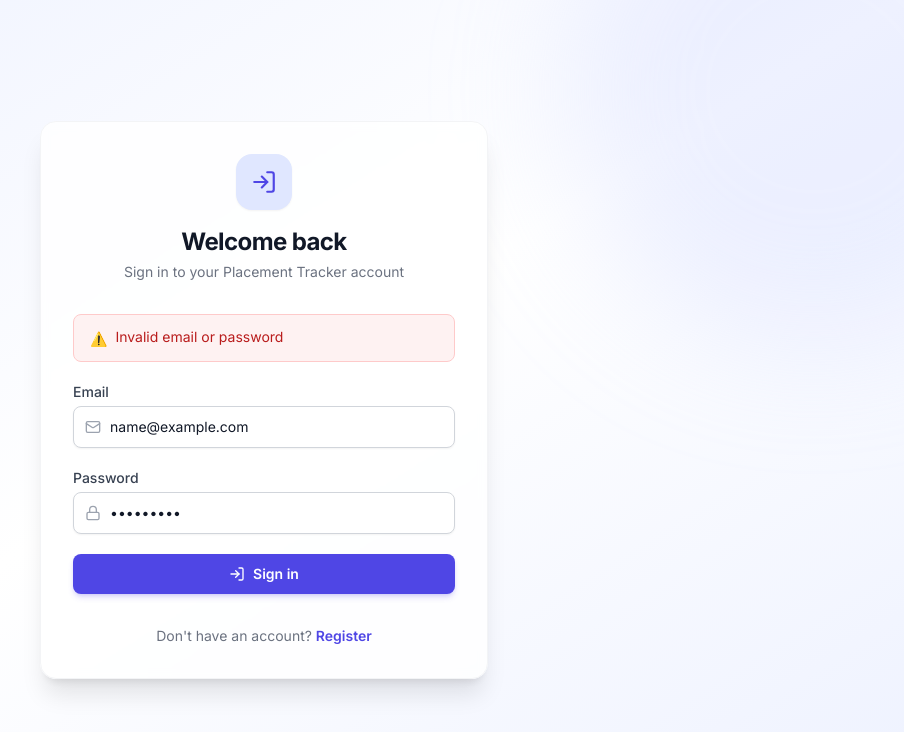
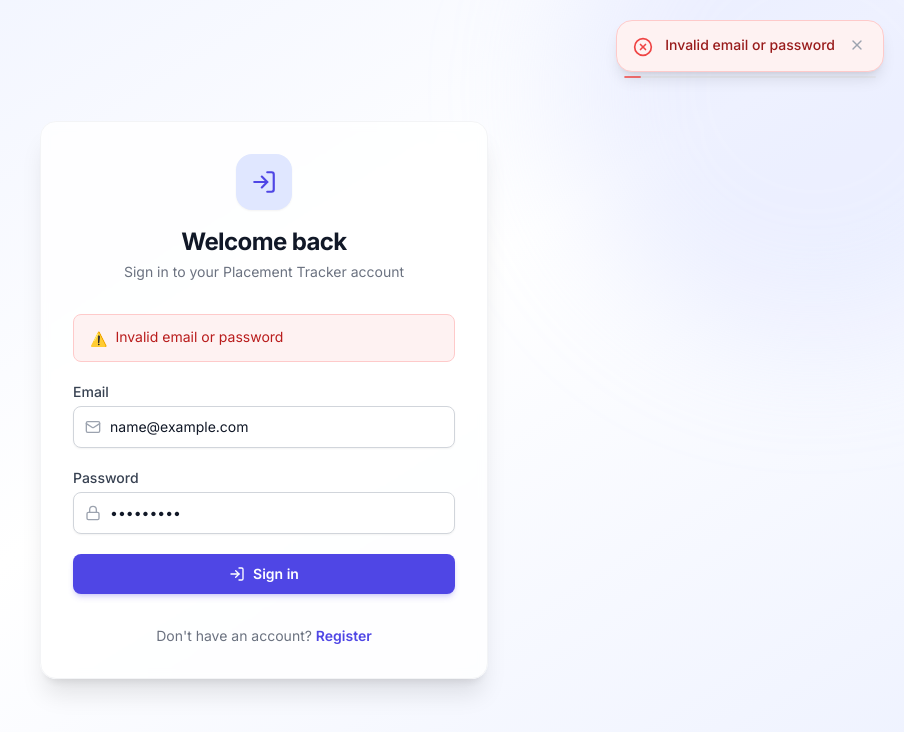
Before and after one commit to ramprakash-07/campus-placement-tracker, a React (Vite) app in the folder frontend/: page /login in a window 1280 px wide. Both pictures are taken after typing "name@example.com", "Sample123" into the empty fields and a click on the button "Sign in". Shown: the top 732 px of the page, without its empty margins (376-1280 px from the left). Built offline with nearby package versions, Linux system fonts and the light colour scheme; no server answers.

Commit message:
feat: implement global toast notification system with Context + useReducer

```diff
--- /dev/null
+++ b/frontend/src/components/ui/ToastContainer.jsx
@@ -0,0 +1,129 @@
+/**
+ * ToastContainer — renders toast notifications fixed at top-right.
+ *
+ * Each toast slides in from the right, has a progress bar,
+ * and can be manually dismissed.
+ *
+ * Props:
+ *  - toasts: array of { id, message, type, duration }
+ *  - onRemove: (id) => void
+ */
+import { useState, useEffect } from "react";
+import { CheckCircle2, XCircle, Info, AlertTriangle, X } from "lucide-react";
+
+const VARIANTS = {
+  success: {
+    bg: "bg-emerald-50",
+    border: "border-emerald-200",
+    text: "text-emerald-800",
+    icon: CheckCircle2,
+    iconColor: "text-emerald-500",
+    progressBg: "bg-emerald-400",
+  },
+  error: {
+    bg: "bg-red-50",
+    border: "border-red-200",
+    text: "text-red-800",
+    icon: XCircle,
+    iconColor: "text-red-500",
+    progressBg: "bg-red-400",
+  },
+  info: {
+    bg: "bg-blue-50",
+    border: "border-blue-200",
+    text: "text-blue-800",
+    icon: Info,
+    iconColor: "text-blue-500",
+    progressBg: "bg-blue-400",
+  },
+  warning: {
+    bg: "bg-amber-50",
+    border: "border-amber-200",
+    text: "text-amber-800",
+    icon: AlertTriangle,
+    iconColor: "text-amber-500",
+    progressBg: "bg-amber-400",
+  },
+};
+
+/* ── Single Toast Item ─────────────────────────────────────────────── */
+function ToastItem({ toast, onRemove }) {
+  const [exiting, setExiting] = useState(false);
+  const [entered, setEntered] = useState(false);
+  const variant = VARIANTS[toast.type] || VARIANTS.info;
+  const IconComponent = variant.icon;
+
+  // Trigger enter animation
+  useEffect(() => {
+    const timer = setTimeout(() => setEntered(true), 10);
+    return () => clearTimeout(timer);
+  }, []);
+
+  const handleClose = () => {
+    setExiting(true);
+    setTimeout(() => onRemove(toast.id), 200);
+  };
+
+  return (
+    <div
+      className={`w-full max-w-sm transition-all duration-300 ease-out ${
+        exiting
+          ? "opacity-0 translate-x-8 scale-95"
+          : entered
+          ? "opacity-100 translate-x-0 scale-100"
+          : "opacity-0 translate-x-12 scale-95"
+      }`}
+    >
+      <div
+        className={`flex items-start gap-3 px-4 py-3.5 rounded-2xl border shadow-lg backdrop-blur-sm ${variant.bg} ${variant.border}`}
+      >
+        <IconComponent
+          size={20}
+          className={`flex-shrink-0 mt-0.5 ${variant.iconColor}`}
+        />
+        <p className={`text-sm font-medium flex-1 ${variant.text}`}>
+          {toast.message}
+        </p>
+        <button
+          onClick={handleClose}
+          className="p-0.5 rounded-lg text-gray-400 hover:text-gray-600 hover:bg-white/60 transition-colors cursor-pointer flex-shrink-0"
+          aria-label="Dismiss"
+        >
+          <X size={16} />
+        </button>
+      </div>
+
+      {/* Progress bar */}
+      <div className="mt-1 h-0.5 rounded-full bg-gray-200/60 mx-2 overflow-hidden">
+        <div
+          className={`h-full rounded-full ${variant.progressBg}`}
+          style={{
+            animation: `toastShrink ${toast.duration}ms linear forwards`,
+          }}
+        />
+      </div>
+    </div>
+  );
+}
+
+/* ── Container ─────────────────────────────────────────────────────── */
+export default function ToastContainer({ toasts, onRemove }) {
+  if (toasts.length === 0) return null;
+
+  return (
+    <>
+      <div className="fixed top-5 right-5 z-[100] flex flex-col gap-3 pointer-events-auto">
+        {toasts.map((toast) => (
+          <ToastItem key={toast.id} toast={toast} onRemove={onRemove} />
+        ))}
+      </div>
+
+      <style>{`
+        @keyframes toastShrink {
+          from { width: 100%; }
+          to   { width: 0%; }
+        }
+      `}</style>
+    </>
+  );
+}
--- a/frontend/src/main.jsx
+++ b/frontend/src/main.jsx
@@ -3,11 +3,14 @@ import { createRoot } from "react-dom/client";
 import "./index.css";
 import App from "./App.jsx";
 import { AuthProvider } from "./store/AuthContext";
+import { ToastProvider } from "./store/ToastContext";
 
 createRoot(document.getElementById("root")).render(
   <StrictMode>
     <AuthProvider>
-      <App />
+      <ToastProvider>
+        <App />
+      </ToastProvider>
     </AuthProvider>
   </StrictMode>
 );
--- a/frontend/src/pages/Companies.jsx
+++ b/frontend/src/pages/Companies.jsx
@@ -23,6 +23,7 @@ import AddCompanyModal from "../components/AddCompanyModal";
 import SkeletonCard from "../components/ui/SkeletonCard";
 import EmptyState from "../components/ui/EmptyState";
 import Pagination from "../components/ui/Pagination";
+import { useToast } from "../store/ToastContext";
 
 /* ── Sector badge colour map ─────────────────────────────────────────── */
 const SECTOR_STYLES = {
@@ -55,6 +56,7 @@ export default function Companies() {
   const [loading, setLoading]     = useState(true);
   const [error, setError]         = useState("");
   const [modalOpen, setModalOpen] = useState(false);
+  const { addToast } = useToast();
 
   // Pagination + search via URL search params
   const [searchParams, setSearchParams] = useSearchParams();
@@ -94,6 +96,7 @@ export default function Companies() {
         err.response?.data?.message ||
         "Failed to load companies. Please try again.";
       setError(msg);
+      addToast({ message: msg, type: "error" });
     } finally {
       setLoading(false);
     }
--- a/frontend/src/pages/Login.jsx
+++ b/frontend/src/pages/Login.jsx
@@ -2,6 +2,7 @@ import { useState } from "react";
 import { Link, useNavigate, Navigate } from "react-router-dom";
 import { LogIn, Loader2, Mail, Lock } from "lucide-react";
 import { useAuth } from "../store/AuthContext";
+import { useToast } from "../store/ToastContext";
 import { login as loginApi } from "../services/authService";
 import api from "../services/api";
 
@@ -23,6 +24,7 @@ function validate(form) {
 export default function Login() {
   const navigate = useNavigate();
   const { login, isAuthenticated, loading: authLoading } = useAuth();
+  const { addToast } = useToast();
 
   const [form, setForm] = useState({ email: "", password: "" });
   const [fieldErrors, setFieldErrors] = useState({});
@@ -83,6 +85,7 @@ export default function Login() {
         err.response?.data?.message ||
         "Invalid email or password";
       setApiError(msg);
+      addToast({ message: msg, type: "error" });
       localStorage.removeItem("access_token");
     } finally {
       setSubmitting(false);
--- a/frontend/src/pages/Records.jsx
+++ b/frontend/src/pages/Records.jsx
@@ -27,6 +27,7 @@ import AddRecordModal from "../components/AddRecordModal";
 import SkeletonRow from "../components/ui/SkeletonRow";
 import EmptyState from "../components/ui/EmptyState";
 import Pagination from "../components/ui/Pagination";
+import { useToast } from "../store/ToastContext";
 
 /* ── Status badge styles ─────────────────────────────────────────────── */
 const STATUS_STYLES = {
@@ -123,6 +124,7 @@ export default function Records() {
   const [deleteTarget, setDeleteTarget] = useState(null);
   const [deleting, setDeleting] = useState(false);
   const navigate = useNavigate();
+  const { addToast } = useToast();
 
   // Pagination via URL search params
   const [searchParams, setSearchParams] = useSearchParams();
@@ -147,6 +149,7 @@ export default function Records() {
         err.response?.data?.message ||
         "Failed to load placement records. Please try again.";
       setError(msg);
+      addToast({ message: msg, type: "error" });
     } finally {
       setLoading(false);
     }
@@ -163,6 +166,7 @@ export default function Records() {
     try {
       await deleteRecord(deleteTarget.id);
       setDeleteTarget(null);
+      addToast({ message: "Record deleted successfully.", type: "success" });
       fetchRecords();
     } catch (err) {
       const msg =
@@ -170,6 +174,7 @@ export default function Records() {
         err.response?.data?.message ||
         "Failed to delete record.";
       setError(msg);
+      addToast({ message: msg, type: "error" });
       setDeleteTarget(null);
     } finally {
       setDeleting(false);
--- a/frontend/src/pages/Register.jsx
+++ b/frontend/src/pages/Register.jsx
@@ -2,6 +2,7 @@ import { useState } from "react";
 import { Link, useNavigate, Navigate } from "react-router-dom";
 import { UserPlus, Loader2, Mail, Lock, User } from "lucide-react";
 import { useAuth } from "../store/AuthContext";
+import { useToast } from "../store/ToastContext";
 import { register as registerApi, login as loginApi } from "../services/authService";
 import api from "../services/api";
 
@@ -30,6 +31,7 @@ function validate(form) {
 export default function Register() {
   const navigate = useNavigate();
   const { login, isAuthenticated, loading: authLoading } = useAuth();
+  const { addToast } = useToast();
 
   const [form, setForm] = useState({
     full_name: "",
@@ -119,6 +121,7 @@ export default function Register() {
         err.response?.data?.message ||
         "Registration failed. Please try again.";
       setApiError(msg);
+      addToast({ message: msg, type: "error" });
       localStorage.removeItem("access_token");
     } finally {
       setSubmitting(false);
--- /dev/null
+++ b/frontend/src/store/ToastContext.jsx
@@ -0,0 +1,82 @@
+/**
+ * ToastContext — global toast notification system.
+ *
+ * Uses Context + useReducer to manage a queue of toasts.
+ * Auto-removes toasts after their duration expires.
+ *
+ * Usage:
+ *   // In main.jsx — wrap app:
+ *   <ToastProvider><App /></ToastProvider>
+ *
+ *   // In any component:
+ *   const { addToast } = useToast();
+ *   addToast({ message: "Saved!", type: "success" });
+ */
+import { createContext, useContext, useReducer, useCallback, useRef } from "react";
+import ToastContainer from "../components/ui/ToastContainer";
+
+// ── Types: success | error | info | warning ──────────────────────────
+const MAX_TOASTS = 5;
+
+// ── Reducer ──────────────────────────────────────────────────────────
+function toastReducer(state, action) {
+  switch (action.type) {
+    case "ADD":
+      // Limit to MAX_TOASTS — drop oldest if full
+      return [...state, action.payload].slice(-MAX_TOASTS);
+    case "REMOVE":
+      return state.filter((t) => t.id !== action.payload);
+    case "CLEAR":
+      return [];
+    default:
+      return state;
+  }
+}
+
+// ── Context ──────────────────────────────────────────────────────────
+const ToastContext = createContext(null);
+
+// ── Provider ─────────────────────────────────────────────────────────
+export function ToastProvider({ children }) {
+  const [toasts, dispatch] = useReducer(toastReducer, []);
+  const idCounter = useRef(0);
+
+  const addToast = useCallback(
+    ({ message, type = "info", duration = 3000 }) => {
+      const id = ++idCounter.current;
+      dispatch({ type: "ADD", payload: { id, message, type, duration } });
+
+      // Auto-remove after duration
+      setTimeout(() => {
+        dispatch({ type: "REMOVE", payload: id });
+      }, duration);
+
+      return id;
+    },
+    []
+  );
+
+  const removeToast = useCallback((id) => {
+    dispatch({ type: "REMOVE", payload: id });
+  }, []);
+
+  const clearToasts = useCallback(() => {
+    dispatch({ type: "CLEAR" });
+  }, []);
+
+  return (
+    <ToastContext.Provider value={{ toasts, addToast, removeToast, clearToasts }}>
+      {children}
+      <ToastContainer toasts={toasts} onRemove={removeToast} />
+    </ToastContext.Provider>
+  );
+}
+
+// ── Hook ─────────────────────────────────────────────────────────────
+export function useToast() {
+  const ctx = useContext(ToastContext);
+  if (!ctx) {
+    throw new Error("useToast must be used within a ToastProvider");
+  }
+  return ctx;
+}
```
Also changed, not shown: frontend/src/pages/Profile.jsx (+13 -21 lines), frontend/src/pages/RecordDetail.jsx (+23 -4 lines), frontend/src/pages/coordinator/CoordinatorDashboard.jsx (+4 -13 lines), frontend/src/pages/coordinator/CoordinatorStudents.jsx (+4 -13 lines).
